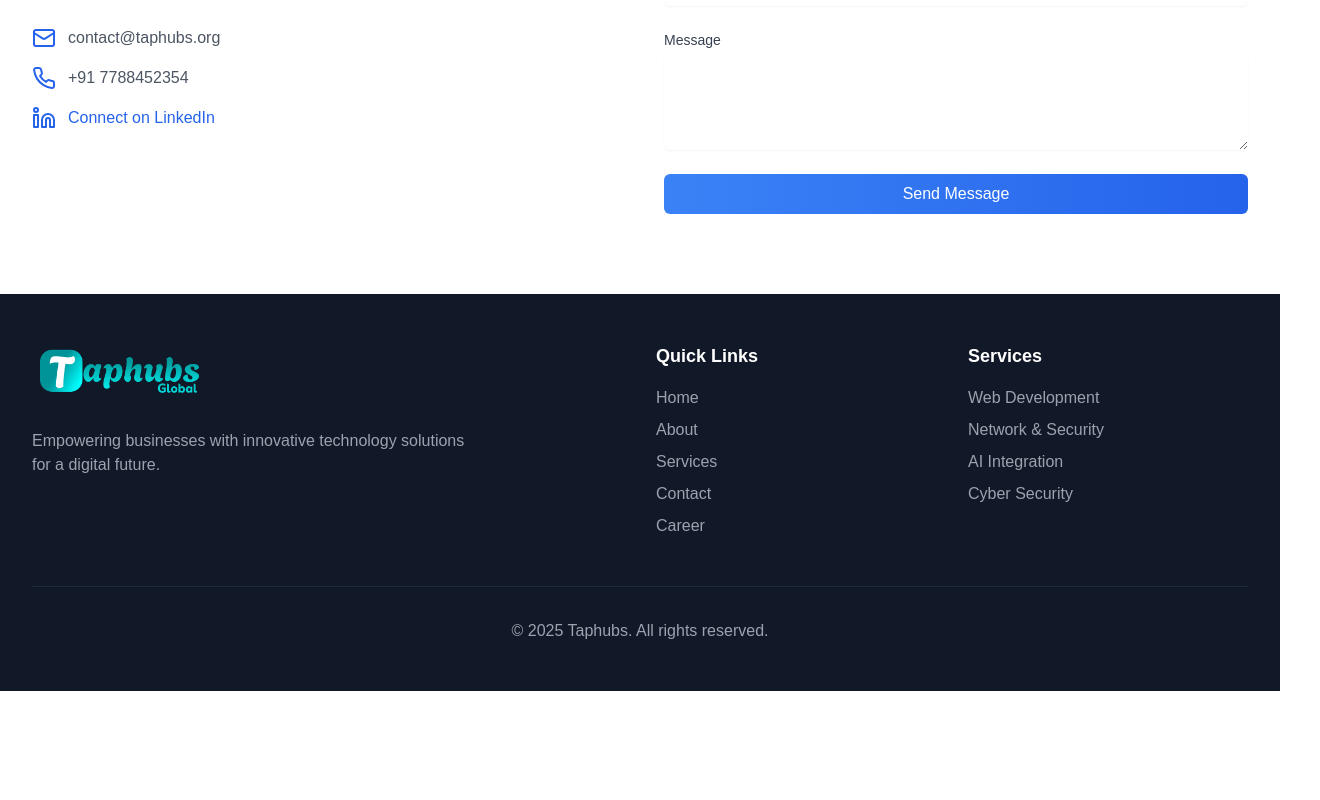
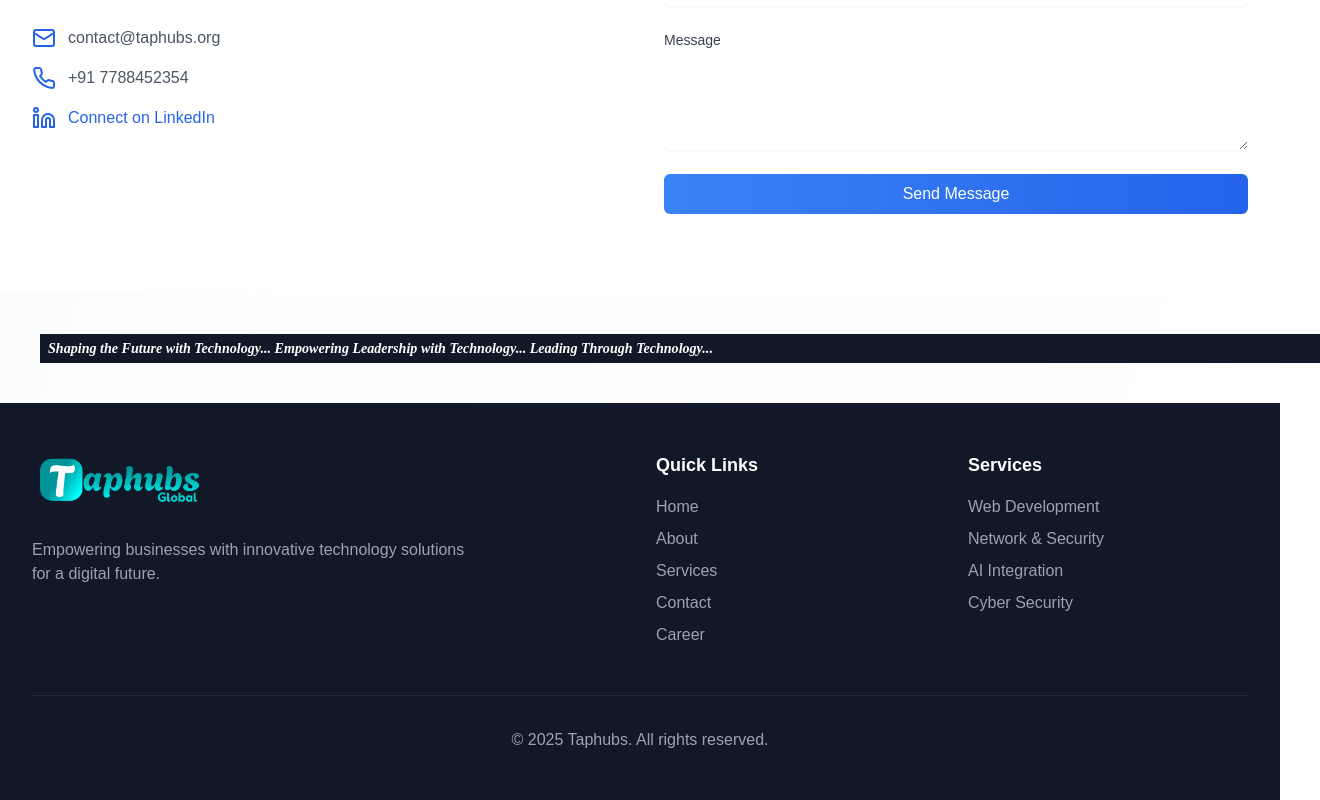
Before and after one commit to Jayaswetha-7/company-site, a React (Vite) app: page / in a window 1280 px wide. Shown: the part 2586-3386 px from the top of the page, 1320 px wide, since content can reach past the window. Before the commit the page ends 3277 px from the top, so only its background shows below. Built offline with nearby package versions, Linux system fonts and the light colour scheme.

Commit message:
Add MarqueeWrapper component to App and update styling for better layout

```diff
--- a/src/App.tsx
+++ b/src/App.tsx
@@ -14,6 +14,7 @@ import Lineofbusiness from "./components/Pages/Lineofbusiness";
 import NewService from "./components/NewService";
 import LandingCard from "./components/LandingCard";
 import { Analytics } from "@vercel/analytics/react";
+import MarqueeWrapper from "./components/MarqueeWrapper";
 function App() {
   const location = useLocation();
   useEffect(() => {
@@ -50,6 +51,8 @@ function App() {
                 <NewService />
                 <Careers />
                 <Contact />
+
+                <MarqueeWrapper/>
                 <Footer />
               </>
             }
--- a/src/components/MarqueeWrapper.tsx
+++ b/src/components/MarqueeWrapper.tsx
@@ -3,8 +3,8 @@ import Marquee from "react-fast-marquee";
 function MarqueeWrapper() {
 
   return (
-    <div>
-      <div className="text-blue-600 font-SmoochSans italic font-bold px-2 py-1 text-center text-[1.1vw] m-10 whitespace-break-spaces my-unformatted-div hidden xl:block">
+    <div className="w-[100vw]">
+      <div className="text-white bg-gray-900 w-[100vw] font-SmoochSans italic font-bold px-2 py-1 text-center text-[1.1vw] m-10 whitespace-break-spaces my-unformatted-div hidden xl:block">
         <Marquee>
           Shaping the Future with Technology... Empowering Leadership with
           Technology... Leading Through Technology...
```
